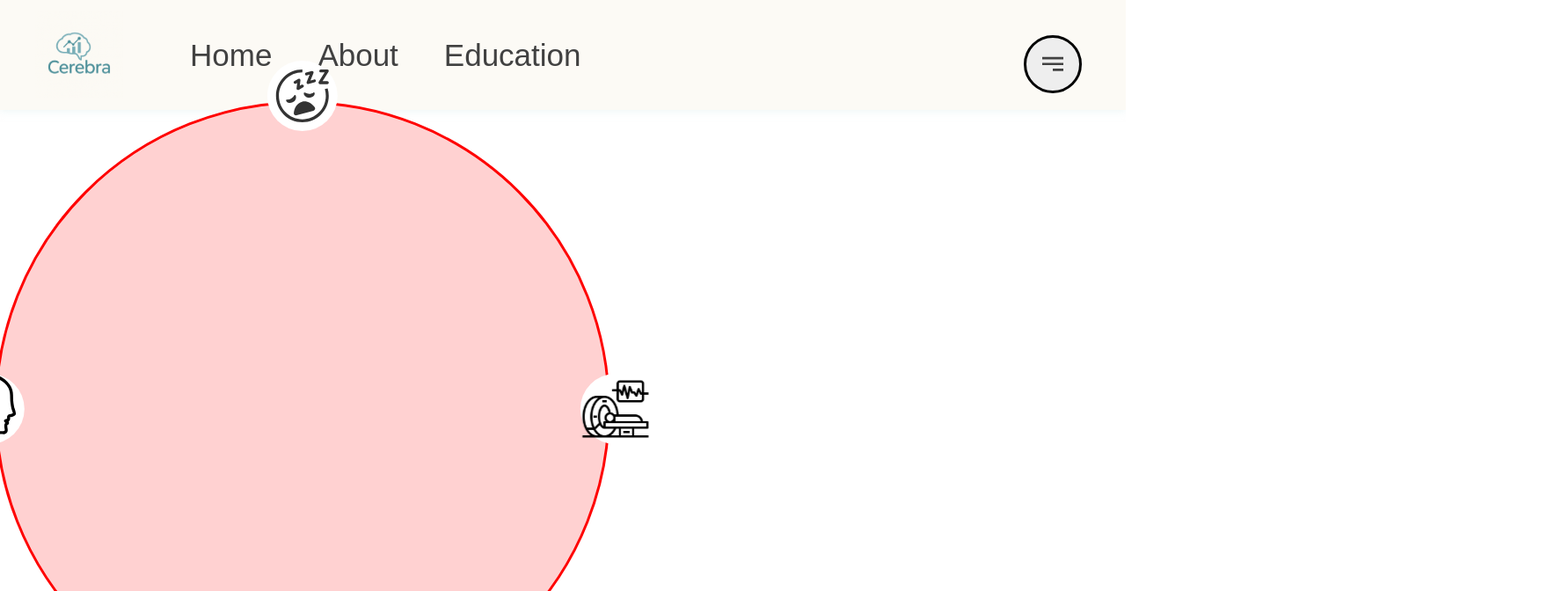
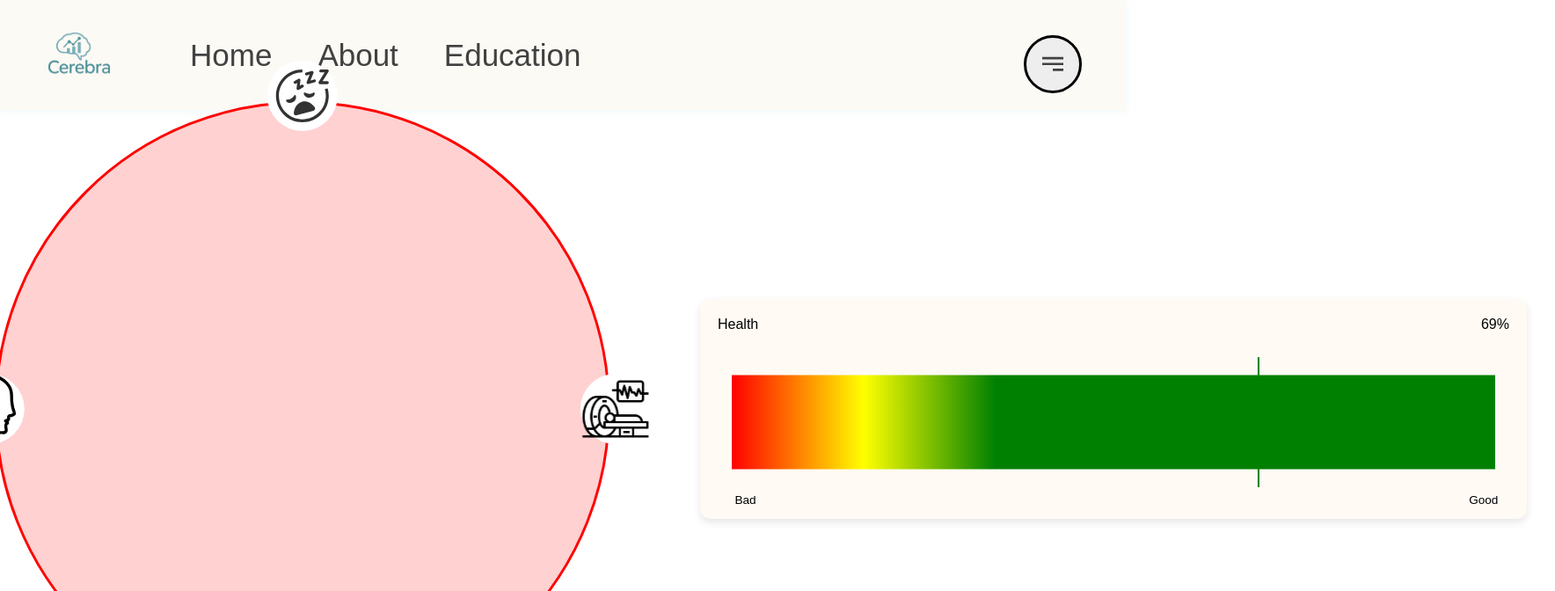
Before and after one commit to miloswrath/psiop, a React (Create React App) app: page /upper in a window 1280 px wide. Shown: the top 672 px of the page at 88% size, 1768 px wide, since content can reach past the window. Built offline with nearby package versions, Linux system fonts and the light colour scheme.

Commit message:
pushing before adding textbox

```diff
--- a/package.json
+++ b/package.json
@@ -8,8 +8,11 @@
     "@testing-library/jest-dom": "^6.6.3",
     "@testing-library/react": "^16.3.0",
     "@testing-library/user-event": "^13.5.0",
+    "chart.js": "^4.4.9",
+    "chartjs": "^0.3.24",
     "polished": "^4.3.1",
     "react": "^19.1.0",
+    "react-chartjs-2": "^5.3.0",
     "react-dom": "^19.1.0",
     "react-redux": "^9.2.0",
     "react-router-dom": "^7.5.0",
--- /dev/null
+++ b/src/components/Graph/Graph.css
@@ -0,0 +1,42 @@
+.ratio-box {
+  position: relative;
+  width: 100%;
+  padding-top: 20%; /* 1/5 = 0.2 = 20% height of width */
+}
+
+.bar-wrapper {
+  position: absolute;
+  top: 0;
+  left: 0;
+  width: 100%;
+  height: 100%;
+  padding: 1em;
+  box-sizing: border-box;
+}
+
+.health-container {
+  background-color: #fffaf4;
+  padding: 1.25em;
+  border-radius: 0.75em;
+  max-width: 100%;
+  margin: 0 auto;
+  box-shadow: 0 0.25em 0.625em rgba(0, 0, 0, 0.1);
+  overflow: visible;
+}
+
+.health-header {
+  display: flex;
+  justify-content: space-between;
+  align-items: center;
+  margin-bottom: 0.75em;
+  font-size: 1em;
+}
+
+.bar-labels {
+  display: flex;
+  justify-content: space-between;
+  font-size: 0.85em;
+  margin-top: 0.5em;
+  width: 100%;
+  padding: 0 0.25em;
+}
--- /dev/null
+++ b/src/components/Graph/Graph.js
@@ -0,0 +1,88 @@
+
+import React from 'react';
+import { Bar } from 'react-chartjs-2';
+import {
+  Chart as ChartJS,
+  BarElement,
+  LinearScale,
+  CategoryScale,
+  Tooltip,
+} from 'chart.js';
+import './Graph.css';
+
+ChartJS.register(BarElement, LinearScale, CategoryScale, Tooltip);
+
+const Graph = ({ percentage, size = "100%" }) => {
+  const data = {
+    labels: [''],
+    datasets: [
+      {
+        label: 'Health',
+        data: [100],
+        backgroundColor: (ctx) => {
+          const gradient = ctx.chart.ctx.createLinearGradient(0, 0, 300, 0);
+          gradient.addColorStop(0, 'red');
+          gradient.addColorStop(0.5, 'yellow');
+          gradient.addColorStop(1, 'green');
+          return gradient;
+        },
+        borderRadius: 0,
+        barThickness: 'flex', // use flexible sizing
+      },
+    ],
+  };
+
+  const options = {
+    indexAxis: 'y',
+    scales: {
+      x: { min: 0, max: 100, display: false },
+      y: { display: false },
+    },
+    plugins: {
+      legend: { display: false },
+      tooltip: { enabled: false },
+      verticalLine: { value: percentage },
+    },
+    responsive: true,
+    maintainAspectRatio: false,
+  };
+
+  const verticalLinePlugin = {
+    id: 'verticalLine',
+    afterDatasetsDraw(chart, args, pluginOptions) {
+      const { ctx, chartArea, scales } = chart;
+      const x = scales.x.getPixelForValue(pluginOptions.value);
+      ctx.save();
+      ctx.beginPath();
+      ctx.moveTo(x, chartArea.top);
+      ctx.lineTo(x, chartArea.bottom);
+      ctx.lineWidth = 2;
+      ctx.strokeStyle = 'green';
+      ctx.stroke();
+      ctx.restore();
+    },
+  };
+
+return (
+  <div className="health-container" style={{ width: size }}>
+    <div className="health-header">
+      <span className="label">Health</span>
+      <span className="percent">{percentage}%</span>
+    </div>
+
+    <div className="ratio-box">
+      <div className="bar-wrapper">
+        <Bar data={data} options={options} plugins={[verticalLinePlugin]} />
+        <div className="bar-labels">
+          <span>Bad</span>
+          <span>Good</span>
+        </div>
+      </div>
+    </div>
+  </div>
+);
+
+};
+
+
+export default Graph;
--- a/src/pages/Upper/Upper.css
+++ b/src/pages/Upper/Upper.css
@@ -31,3 +31,7 @@
 /* Optional: Style right-pane placeholder */
 .right-pane {
 }
+
+.graph {
+  width: 70vh;
+}
--- a/src/pages/Upper/Upper.js
+++ b/src/pages/Upper/Upper.js
@@ -1,6 +1,7 @@
 import React from "react";
 import UMLEllipse from "../../components/UMLEllipse/UMLEllipse";
 import Banner from "../../components/Banner/Banner";
+import Graph from "../../components/Graph/Graph";
 import "./Upper.css";
 
 function Upper() {
@@ -18,6 +19,7 @@ function Upper() {
         </div>
         <div className="right-pane">
           {/* Add future content here */}
+          <Graph className="graph" percentage={69} size="900px" />
         </div>
       </div>
 
```
Also changed, not shown: 1 other file (tests, documents, lock files or other folders).
